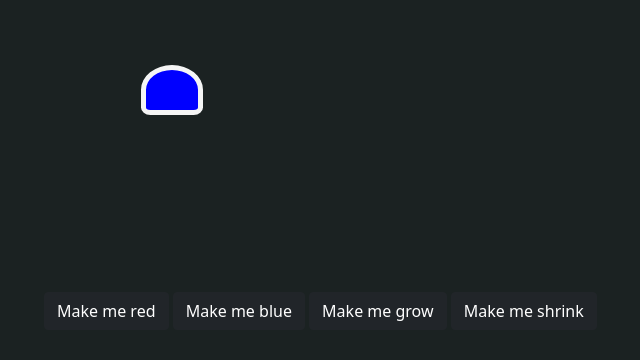
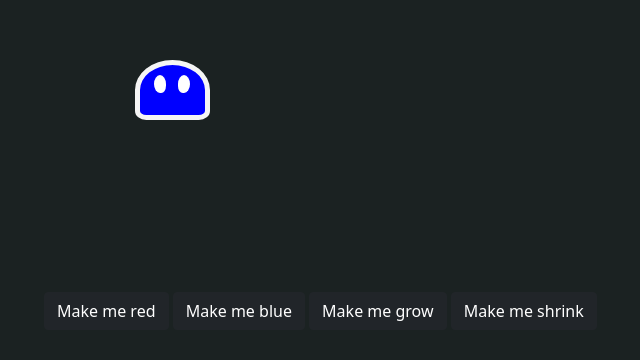
Before and after one commit to aaronminnick/functional-slime, a website built with webpack: page src/index.html in a window 1280 px wide. Shown: the part 310-670 px from the top of the page, without its empty margins (468-1108 px from the left). Built offline with nearby package versions, Linux system fonts and the light colour scheme.

Commit message:
add eyes to slime
Co-authored-by: Jacob Wilson <jacobleeeugenewilson@gmail.com>
Co-authored-by: Matt Casperson <mc.casperson@gmail.com>
Co-authored-by: Albert Lee <leesga8@gmail.com>

```diff
--- a/src/css/styles.css
+++ b/src/css/styles.css
@@ -20,6 +20,32 @@ body {
   background-color: blue;
   border-radius: 50% 50% 15% 15%;
   border: 5px whitesmoke solid;
+
+  display: flex;
+  justify-content: center;
+}
+
+.eye {
+  transition:
+  height .5s ease-in,
+  width .4s ease-in;
+
+  position: relative;
+  display: inline flex;
+  top: 20%;
+  background-color: white;
+  height: calc(var(--height) * .3);
+  width: calc(var(--height) * .2);
+}
+
+#left-eye {
+  right: calc(var(--height) * .1);
+  border-radius: 50% 50% 40% 50%;
+}
+
+#right-eye {
+  left: calc(var(--height) * .1);
+  border-radius: 50% 50% 50% 40%;
 }
 
 #interaction-tray {
--- a/src/js/state.js
+++ b/src/js/state.js
@@ -32,7 +32,7 @@ const changeStateByValue = (prop) => {
 }
 
 //closures
-export const initialSize = changeStateToValue("size")(50);
+export const initialSize = changeStateToValue("size")(60);
 export const makeRed = changeStateToValue("color")("red");
 export const makeBlue = changeStateToValue("color")("blue");
 export const growSlime = changeStateByValue("size")(20);
```
